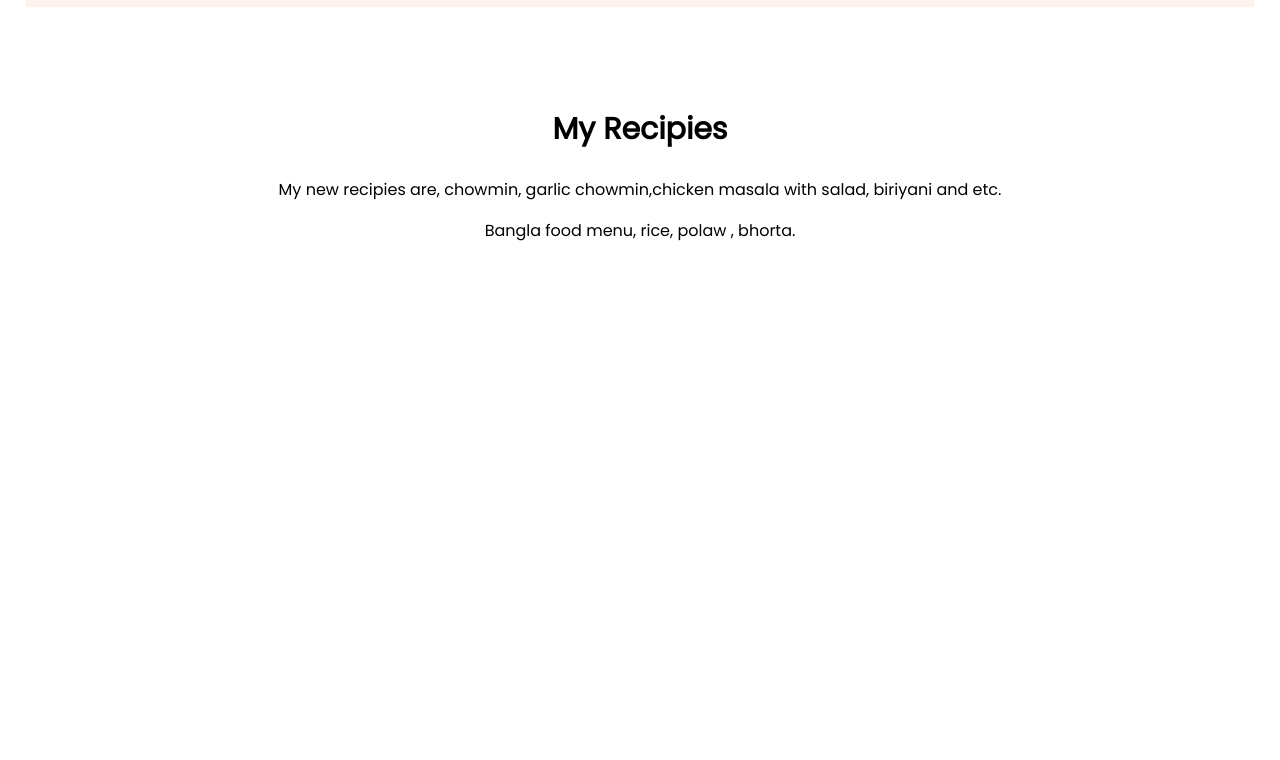
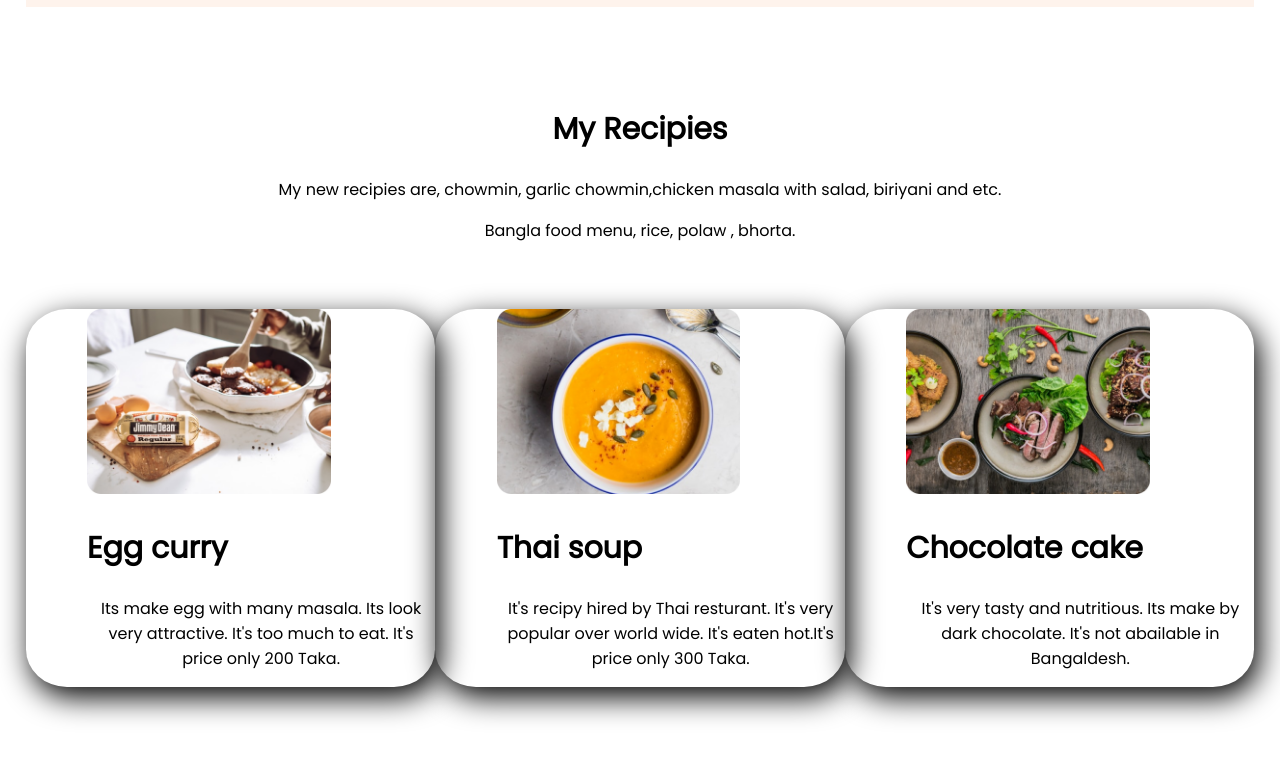
Before and after one commit to mdzahidhasan53/foodies-lover, a plain HTML site: page index.html in a window 1280 px wide. Shown: the part 1147-1907 px from the top of the page. Before the commit the page ends 1431 px from the top, so only its background shows below. Drawn offline with Linux system fonts and the light colour scheme.

Commit message:
added forth section

```diff
--- a/index.html
+++ b/index.html
@@ -44,6 +44,28 @@
         <p>Bangla food menu, rice, polaw , bhorta.</p>
 
     </section>
+    <section class="half-width">
+        <div class="section-last">
+            <img src="images/Project Cover.jpg" alt="">
+            <h2>
+                Egg curry
+            </h2>
+            <p class="last-para">Its make egg with many masala. Its look very attractive. It's too much to eat. It's
+                price only 200 Taka.</p>
+        </div>
+        <div class="section-last">
+            <img src="images/Project Cover.png" alt="">
+            <h2>Thai soup</h2>
+            <p class="last-para">It's recipy hired by Thai resturant. It's very popular over world wide. It's eaten
+                hot.It's price only 300 Taka.</p>
+        </div>
+        <div class="section-last">
+            <img src="images/Project Cover1.jpg" alt="" srcset="">
+            <h2>Chocolate cake</h2>
+            <p class="last-para">It's very tasty and nutritious. Its make by dark chocolate. It's not abailable in
+                Bangaldesh.</p>
+        </div>
+    </section>
 
 
 </body>
--- a/style.css
+++ b/style.css
@@ -40,3 +40,12 @@ section img{
 #section-three{
     text-align: center;
 }
+.last-para{
+    text-align: center;
+}
+.section-last{
+    padding-left: 5%;
+    box-shadow: 5px 10px 30px;
+    border-radius: 10%;
+    margin-top: 50PX;
+}
```
Also changed, not shown: images/Project Cover.jpg (added), images/Project Cover.png (added), images/Project Cover1.jpg (added).
